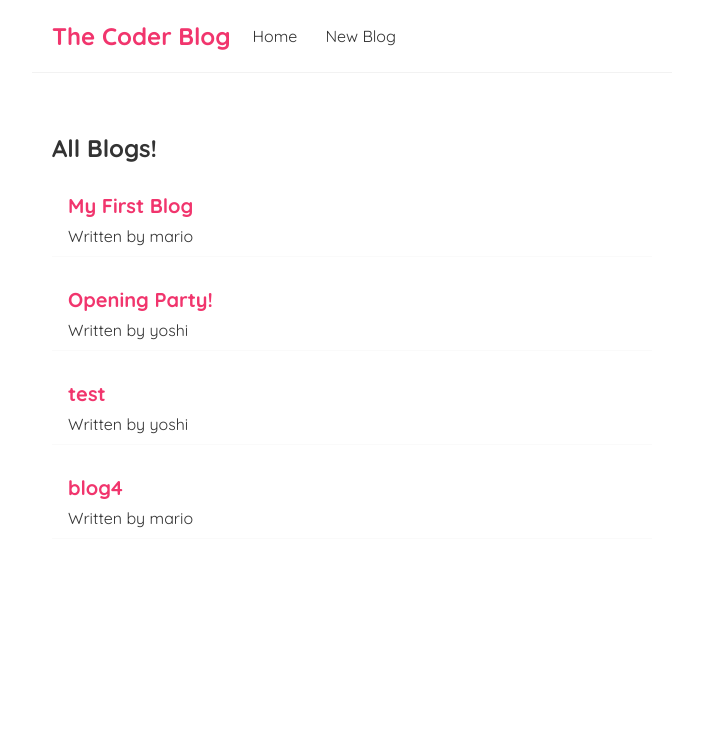
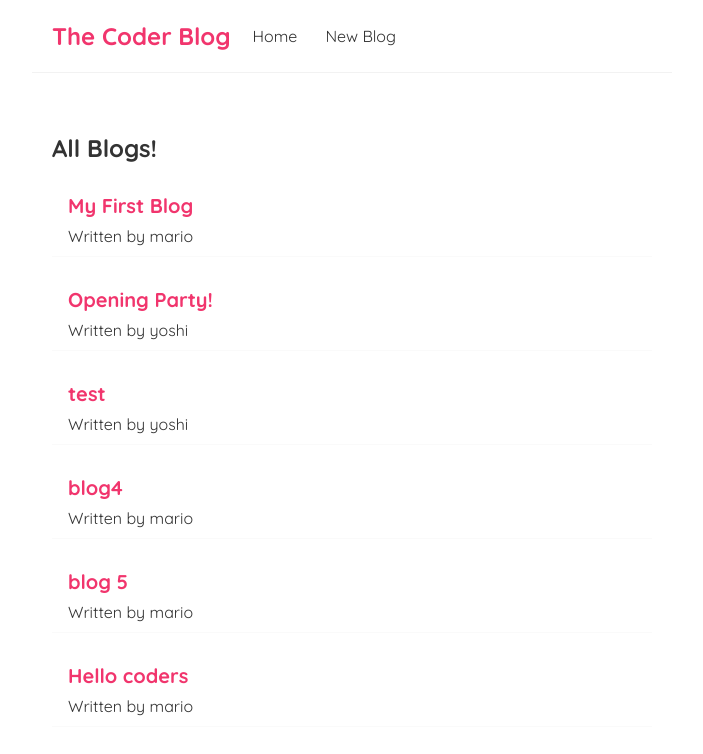
Before and after one commit to black-code1/react-mini-blog, a React (Create React App) app: page / in a window 1280 px wide. Shown: the top 754 px of the page, without its empty margins (288-991 px from the left). Built offline with nearby package versions, Linux system fonts and the light colour scheme; data requests are answered from the project's data file.

Commit message:
Programmatic Redirects

```diff
--- a/data/db.json
+++ b/data/db.json
@@ -23,6 +23,18 @@
       "body": "blog body 4",
       "author": "mario",
       "id": 4
+    },
+    {
+      "title": "blog 5",
+      "body": "blog body 5",
+      "author": "mario",
+      "id": 5
+    },
+    {
+      "title": "Hello coders",
+      "body": "Lorem ipsum dolor sit amet consectetur adipisicing elit. Incidunt eaque quis alias laudantium minus eveniet voluptas maiores distinctio harum necessitatibus dolorem voluptatem fuga ad provident, quas placeat itaque, non magni voluptatum repellendus nihil. Aliquid nesciunt, est accusamus quo perspiciatis, magni obcaecati asperiores dolorem cum quae optio rerum dolore, suscipit a distinctio alias id aspernatur et amet voluptatem necessitatibus iusto! Quasi.",
+      "author": "mario",
+      "id": 6
     }
   ]
 }
--- a/src/Create.js
+++ b/src/Create.js
@@ -1,10 +1,12 @@
 import { useState } from "react";
+import { useHistory } from "react-router-dom";
 
 const Create = () => {
 	const [title, setTitle] = useState("");
 	const [body, setBody] = useState("");
 	const [author, setAuthor] = useState("mario");
 	const [isPending, setIsPending] = useState(false);
+	const history = useHistory();
 
 	const handleSubmit = (e) => {
 		e.preventDefault();
@@ -19,6 +21,8 @@ const Create = () => {
 		}).then(() => {
 			console.log("new blog added");
 			setIsPending(false);
+			// history.go(1);
+			history.push("/");
 		});
 	};
 	return (
```
